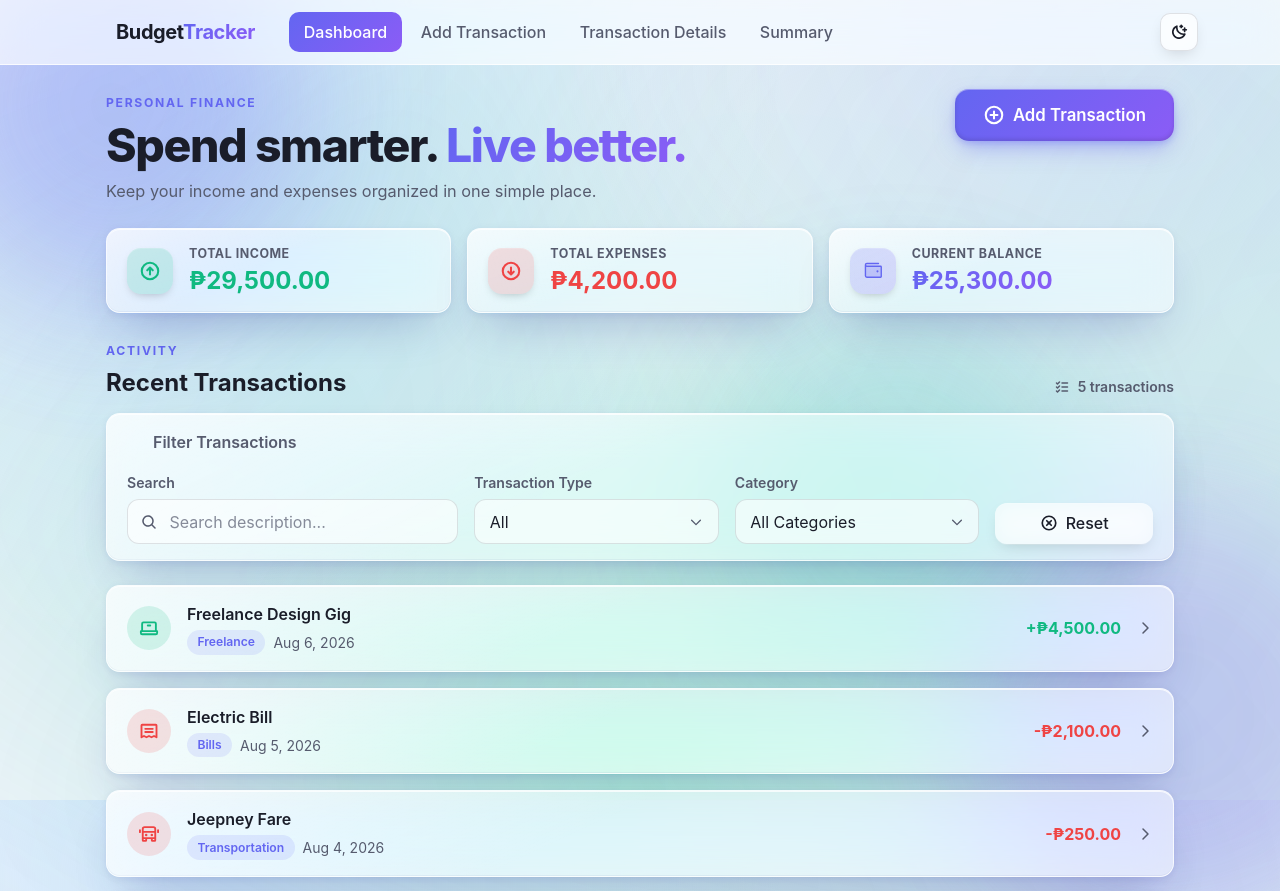
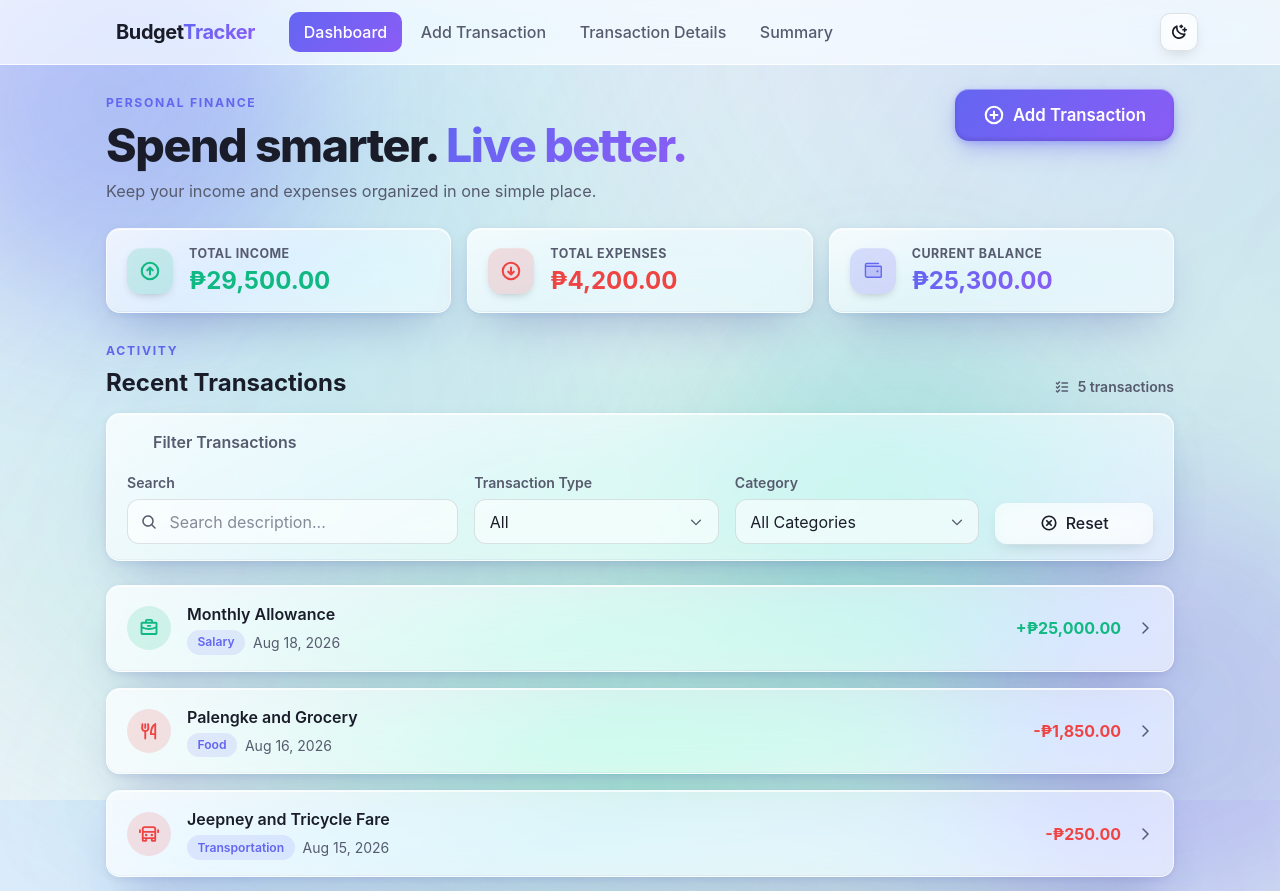
Before and after one commit to Kartzz1/midterm_project_webdvt, a React (Vite) app: page / in a window 1280 px wide. Shown: the top 891 px of the page. Built offline with nearby package versions, Linux system fonts and the light colour scheme.

Commit message:
update sample transactions for new users

```diff
--- a/src/data/sampleTransactions.js
+++ b/src/data/sampleTransactions.js
@@ -1,54 +1,51 @@
 import { v4 as uuidv4 } from "uuid";
 
-/**
- * Small starter dataset so the Dashboard/Summary aren't blank on first
- * visit. Only used the very first time the app runs (no localStorage yet).
- */
+// Sample transactions for new users.
 const sampleTransactions = [
   {
     id: uuidv4(),
-    description: "Monthly Salary",
+    description: "Monthly Allowance",
     amount: 25000,
     type: "income",
     category: "Salary",
-    date: "2026-08-01",
-    notes: "",
+    date: "2026-08-18",
+    notes: "Monthly income",
   },
   {
     id: uuidv4(),
-    description: "Grocery Run",
+    description: "Palengke and Grocery",
     amount: 1850,
     type: "expense",
     category: "Food",
-    date: "2026-08-03",
-    notes: "Weekly groceries",
+    date: "2026-08-16",
+    notes: "Food and household supplies",
   },
   {
     id: uuidv4(),
-    description: "Jeepney Fare",
+    description: "Jeepney and Tricycle Fare",
     amount: 250,
     type: "expense",
     category: "Transportation",
-    date: "2026-08-04",
-    notes: "",
+    date: "2026-08-15",
+    notes: "Daily transportation",
   },
   {
     id: uuidv4(),
-    description: "Electric Bill",
+    description: "Meralco Electric Bill",
     amount: 2100,
     type: "expense",
     category: "Bills",
-    date: "2026-08-05",
-    notes: "",
+    date: "2026-08-14",
+    notes: "Monthly electricity bill",
   },
   {
     id: uuidv4(),
-    description: "Freelance Design Gig",
+    description: "Freelance Logo Project",
     amount: 4500,
     type: "income",
     category: "Freelance",
-    date: "2026-08-06",
-    notes: "Logo design for a client",
+    date: "2026-08-12",
+    notes: "Payment for a logo design project",
   },
 ];
 
```
